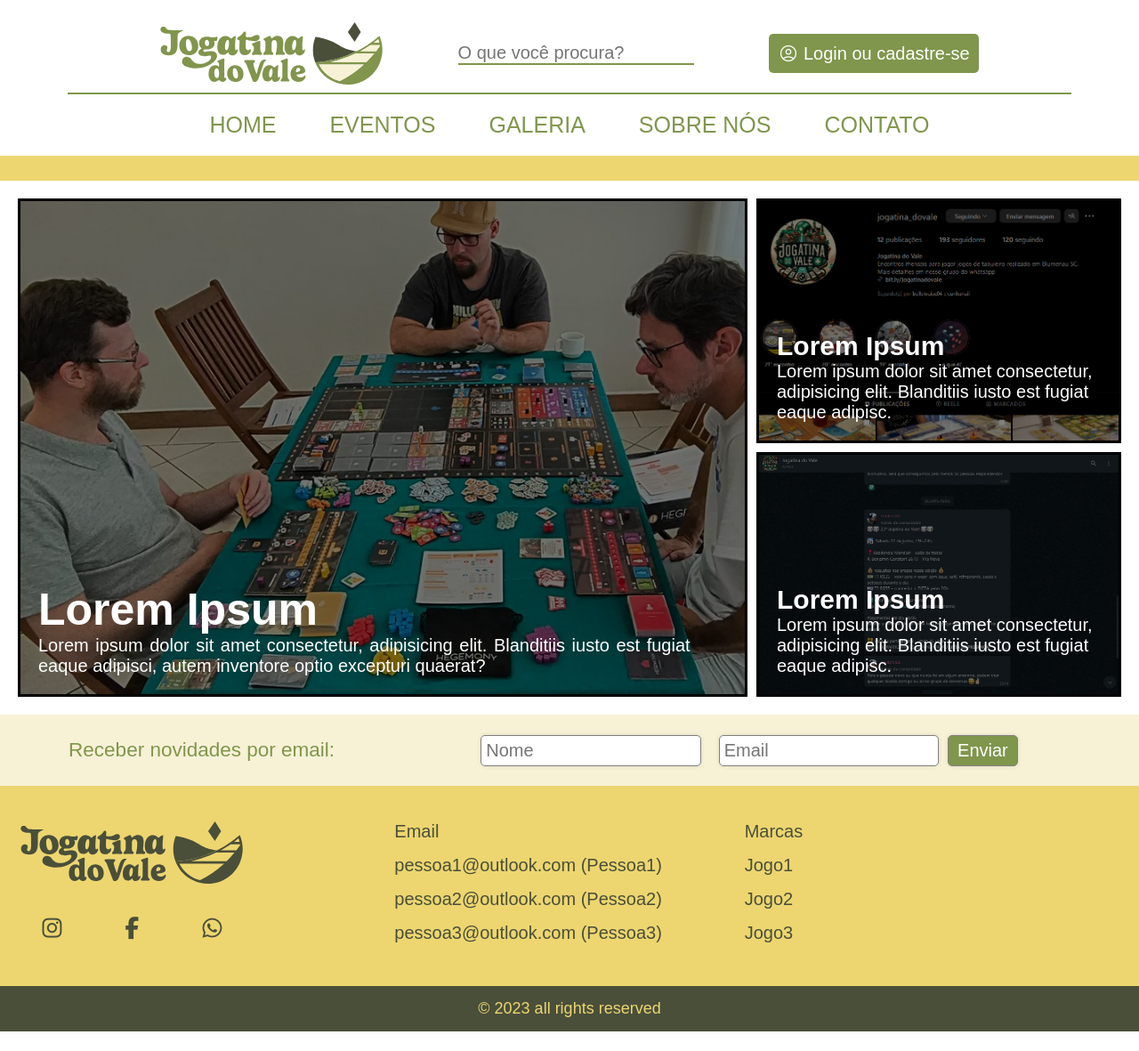
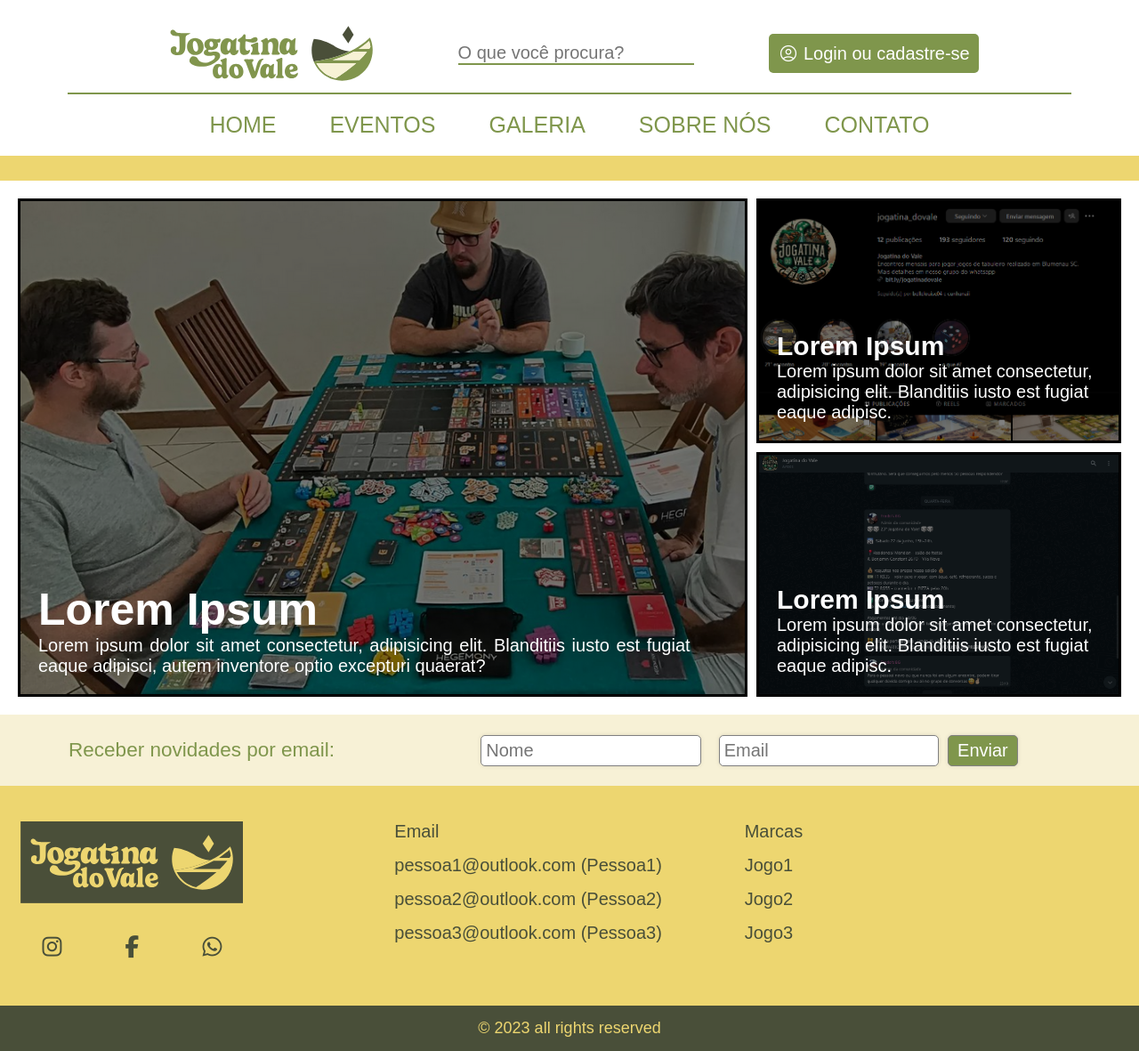
Before and after one commit to joaolavina/jogatina-site, a plain HTML site: page index.html in a window 1280 px wide. Shown: the whole page at 89% size. Before the commit the page ends 1159 px from the top, so only its background shows below. Drawn offline with nearby package versions, Linux system fonts and the light colour scheme; a web font is replaced by a local one.

Commit message:
Logos Atualizadas

```diff
--- a/index.html
+++ b/index.html
@@ -16,7 +16,7 @@
 <div class="header">
     <header>
         <div class="header-top">
-            <embed src="./assets/svg/logo-2.svg" type="" width="250px">
+            <embed src="./assets/svg/logojvale.svg" type="" width="250px">
             <input type="text" placeholder="O que você procura?">
             <button class="login-button"><span class="material-symbols-outlined">
                     account_circle
@@ -67,7 +67,7 @@
         <div id="footer_contacts">
             <div class="container-contacts">
                 <div id="logo">
-                    <embed src="./assets/svg/logo-1.svg" type="" width="250px">
+                    <embed src="./assets/svg/logojvale-3.svg" type="" width="250px">
                 </div>
 
                 <div id="footer_social_media">
```
Also changed, not shown: assets/svg/logo-1.svg (deleted), assets/svg/logo-2.svg (deleted), assets/svg/logojvale-3.svg (added), assets/svg/logojvale.svg (added).
